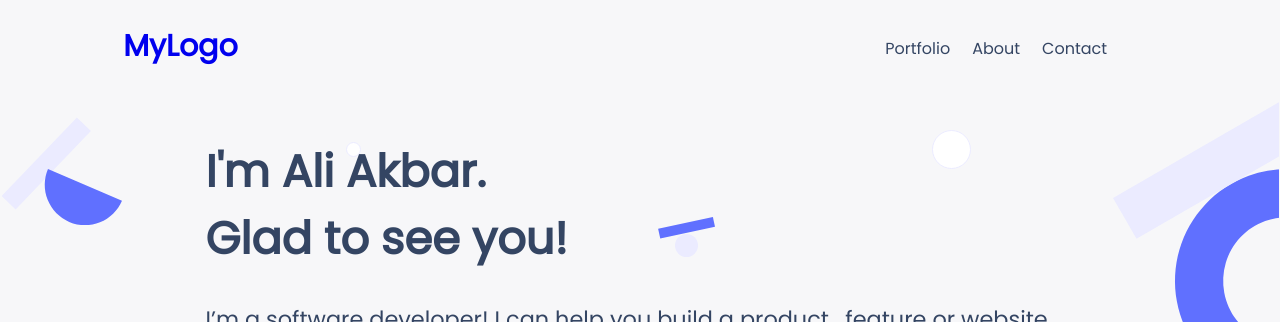
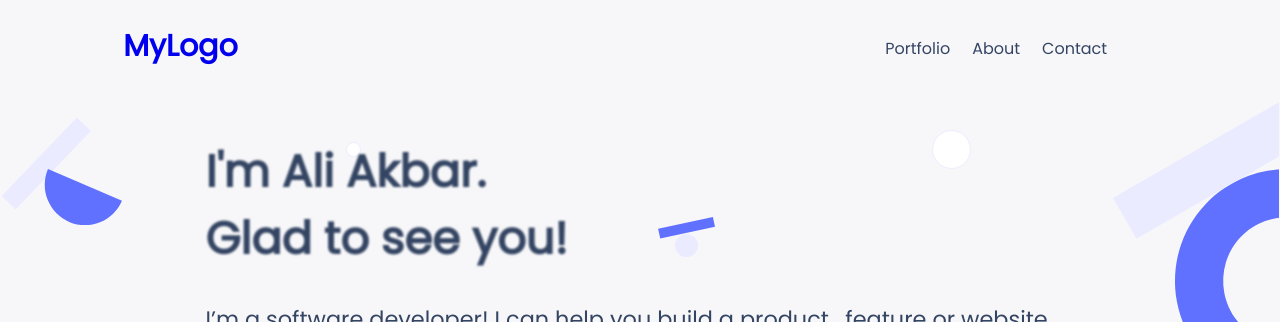
Before and after one commit to akbarsazish/portfolio1, a website: page pages/index.html in a window 1280 px wide. In both pictures the pointer is over the element 640 px from the left and 205 px from the top of the page. Shown: the top 322 px of the page. Drawn offline with Linux system fonts and the light colour scheme.

Commit message:
Add transition blur to title section

```diff
--- a/assets/style.css
+++ b/assets/style.css
@@ -232,6 +232,10 @@ body {
   color: #344563;
 }
 
+.text-color:hover {
+  filter: blur(1px);
+}
+
 .content {
   background: url('./images/Header-bg.svg') !important;
   display: flex;
```
